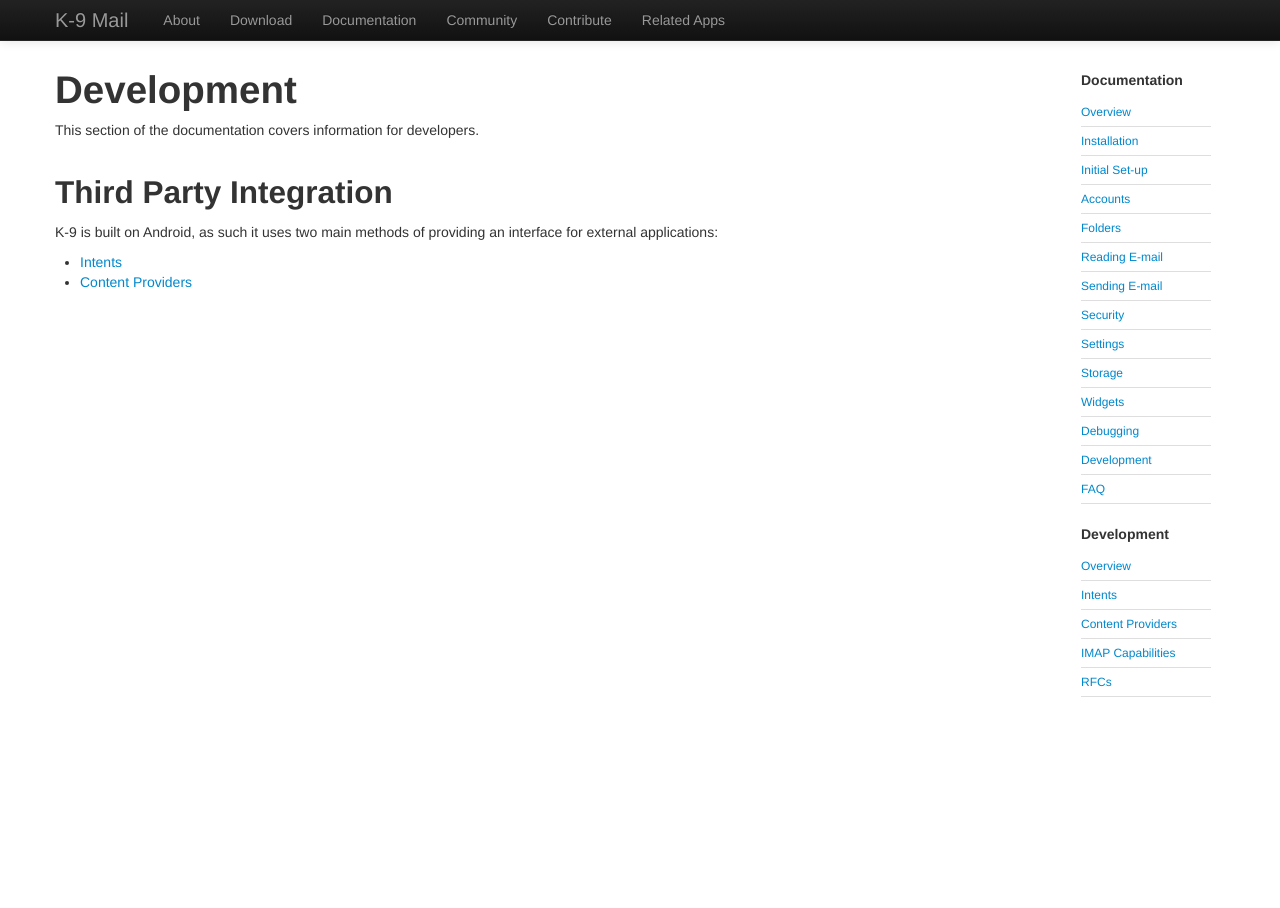
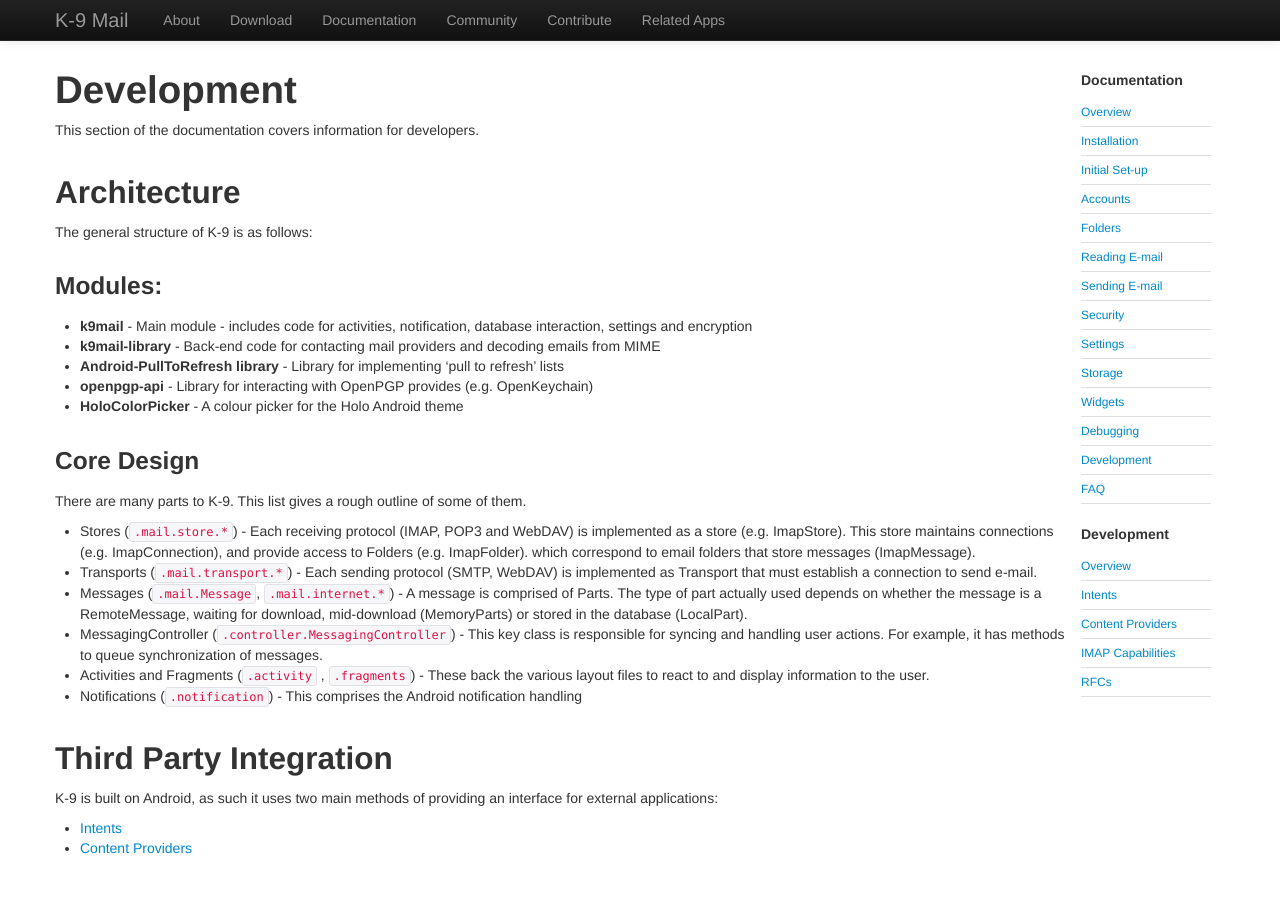
Before and after one commit to k9mail/k9mail.app, a Jekyll site: the page built from documentation/development.md, in a window 1280 px wide. Built offline with Jekyll 4.4.1, drawn with Linux system fonts in a browser that asks for light colours; nearby versions of some CDN libraries.

Commit message:
Architecture overview - for #15

```diff
--- a/documentation/development.md
+++ b/documentation/development.md
@@ -12,6 +12,30 @@ layout: default
 
 This section of the documentation covers information for developers.
 
+## Architecture
+
+The general structure of K-9 is as follows:
+
+### Modules:
+
+* **k9mail** - Main module - includes code for activities, notification, database interaction, settings and encryption
+* **k9mail-library** - Back-end code for contacting mail providers and decoding emails from MIME
+* **Android-PullToRefresh library** - Library for implementing 'pull to refresh' lists
+* **openpgp-api** - Library for interacting with OpenPGP provides (e.g. OpenKeychain)
+* **HoloColorPicker** - A colour picker for the Holo Android theme
+
+### Core Design
+
+There are many parts to K-9. This list gives a rough outline of some of them.
+
+* Stores (`.mail.store.*`) - Each receiving protocol (IMAP, POP3 and WebDAV) is implemented as a store (e.g. ImapStore). This store maintains connections (e.g. ImapConnection), and provide access to Folders (e.g. ImapFolder). which correspond to email folders that store messages (ImapMessage).
+* Transports (`.mail.transport.*`) - Each sending protocol (SMTP, WebDAV) is implemented as Transport that must establish a connection to send e-mail.
+* Messages (`.mail.Message`, `.mail.internet.*`) - A message is comprised of Parts. The type of part actually used depends on whether the message is a RemoteMessage, waiting for download, mid-download (MemoryParts) or stored in the database (LocalPart).
+* MessagingController (`.controller.MessagingController`) - This key class is responsible for syncing and handling user actions. For example, it has methods to queue synchronization of messages.
+* Activities and Fragments (`.activity` , `.fragments`) - These back the various layout files to react to and display information to the user.
+* Notifications (`.notification`) - This comprises the Android notification handling
+
+
 ## Third Party Integration
 
 K-9 is built on Android, as such it uses two main methods of providing an interface for external applications:
```
